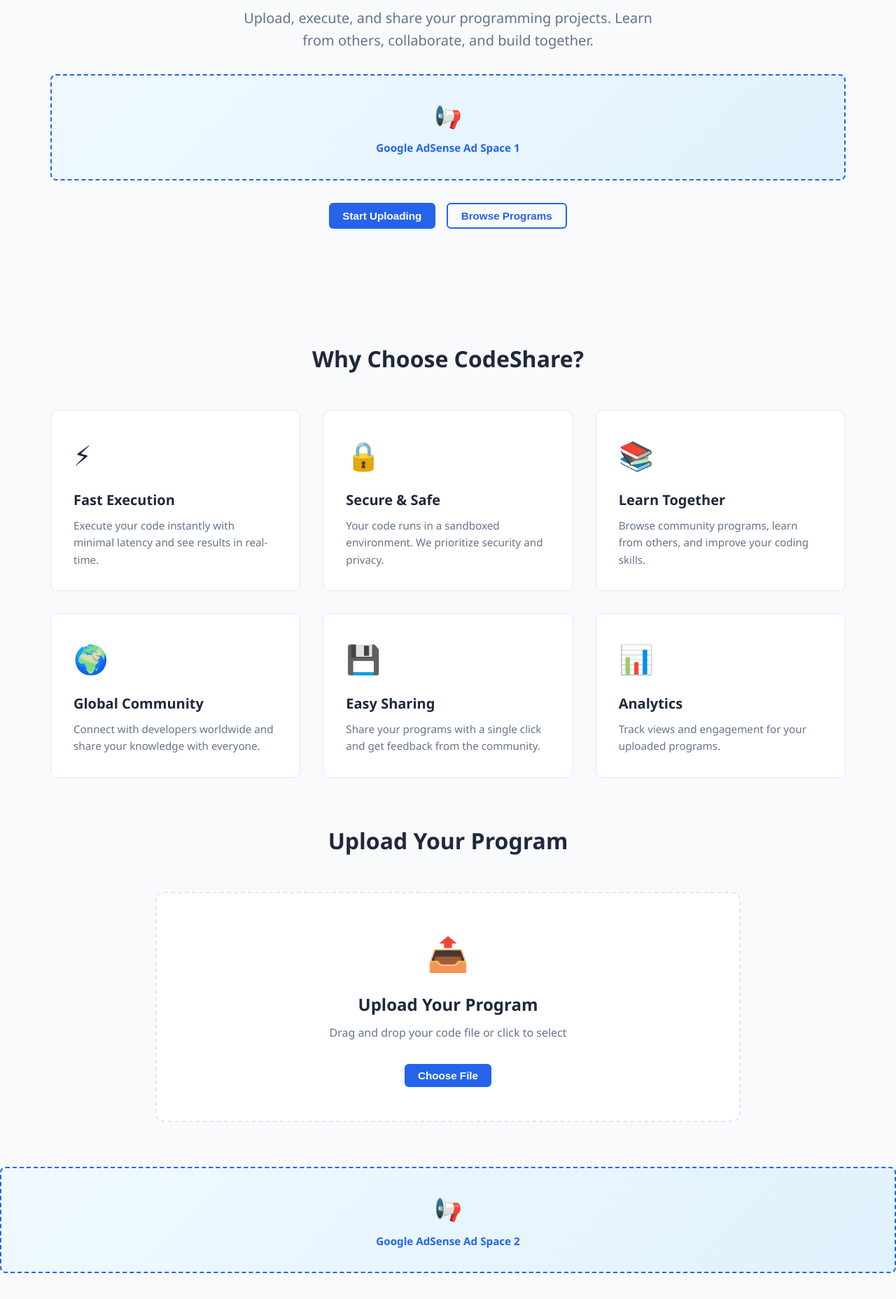
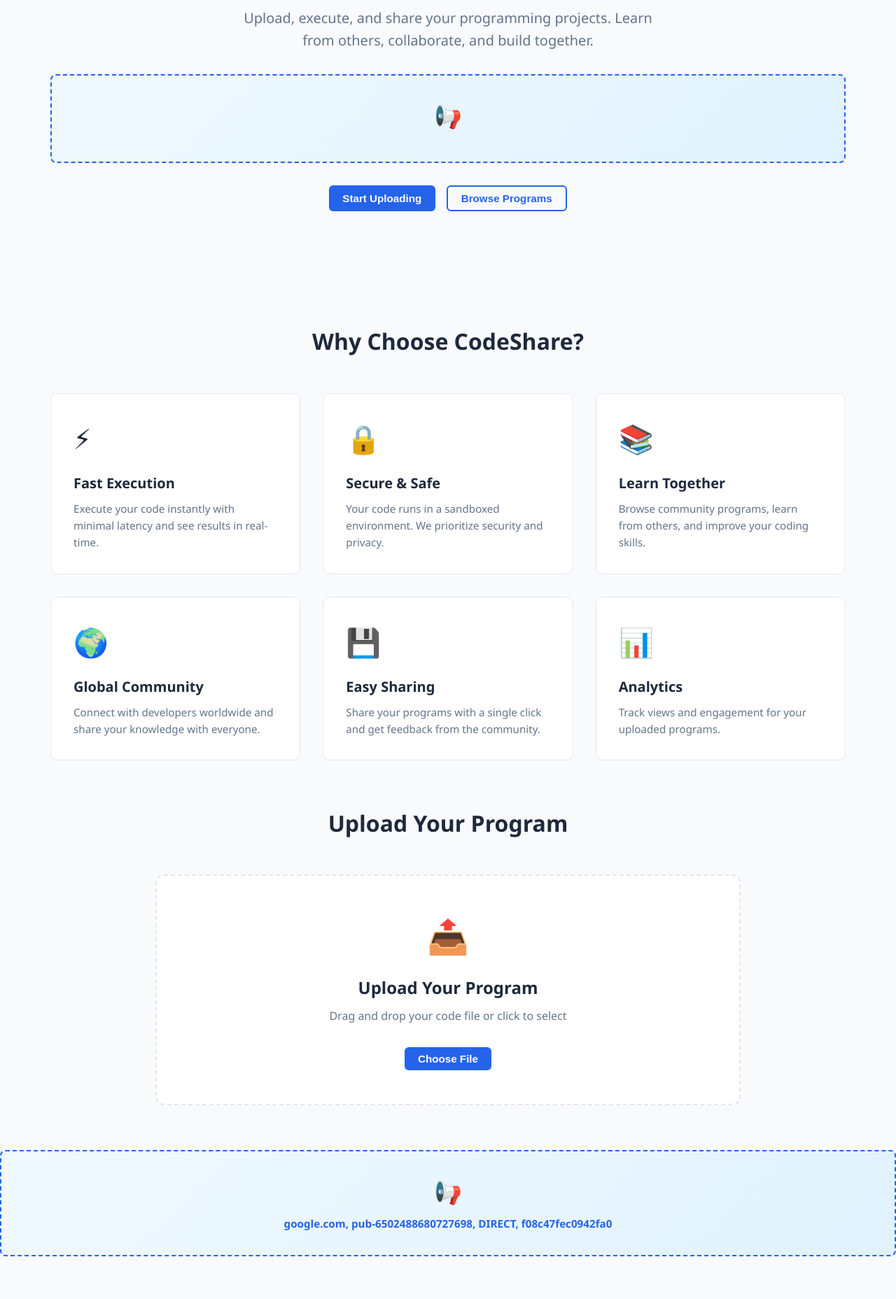
Before and after one commit to sachin1947sharma-commits/technicalquery7.xyz, a plain HTML site: page index.html in a window 1280 px wide. Shown: the part 248-2105 px from the top of the page at 70% size. Drawn offline with Linux system fonts and the light colour scheme.

Commit message:
Add files via upload

```diff
--- a/index.html
+++ b/index.html
@@ -748,7 +748,8 @@
         <section class="hero">
             <h1>Share Your Code with the World</h1>
             <p>Upload, execute, and share your programming projects. Learn from others, collaborate, and build together.</p>
-            <div class="ads-container">Google AdSense Ad Space 1</div>
+            <div class="ads-container"><script async src="https://pagead2.googlesyndication.com/pagead/js/adsbygoogle.js?client=ca-pub-6502488680727698"
+     crossorigin="anonymous"></script></div>
             <div class="hero-buttons">
                 <button class="btn btn-primary" onclick="scrollToUpload()">Start Uploading</button>
                 <button class="btn btn-secondary" onclick="showSection('programs')">Browse Programs</button>
@@ -847,7 +848,7 @@
             </div>
         </section>
 
-        <div class="ads-container">Google AdSense Ad Space 2</div>
+        <div class="ads-container">google.com, pub-6502488680727698, DIRECT, f08c47fec0942fa0</div>
 
         <!-- FAQ Section -->
         <section style="max-width: 900px; margin: 4rem auto; padding: 0 2rem;" id="faq">
@@ -872,7 +873,7 @@
             </div>
         </section>
 
-        <div class="ads-container">Google AdSense Ad Space 3</div>
+        <div class="ads-container"><meta name="google-adsense-account" content="ca-pub-6502488680727698"></div>
     </div>
 
     <!-- PROGRAMS SECTION -->
```
